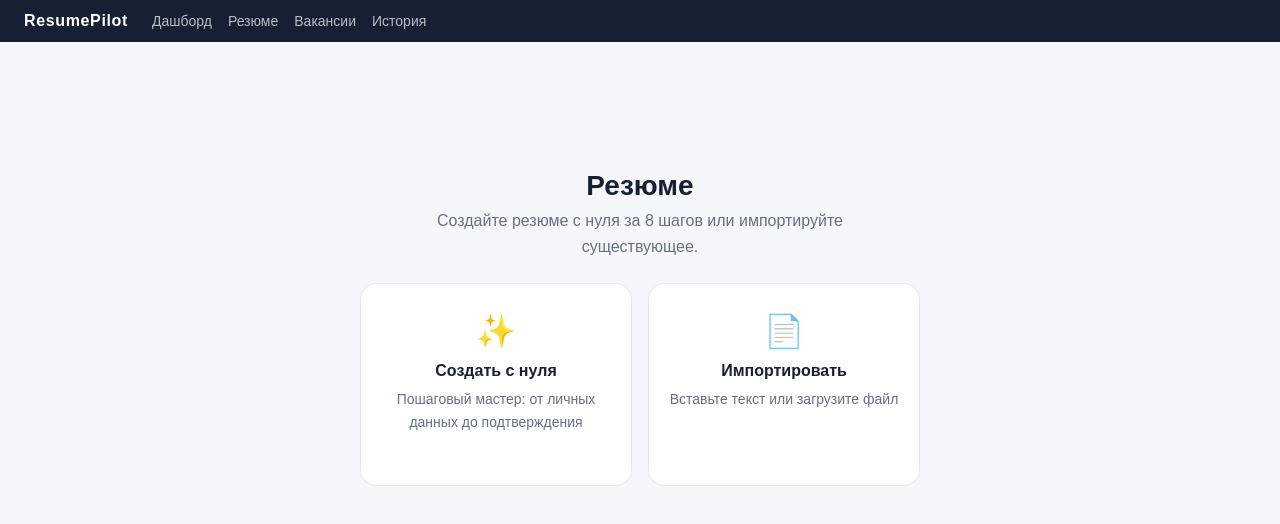
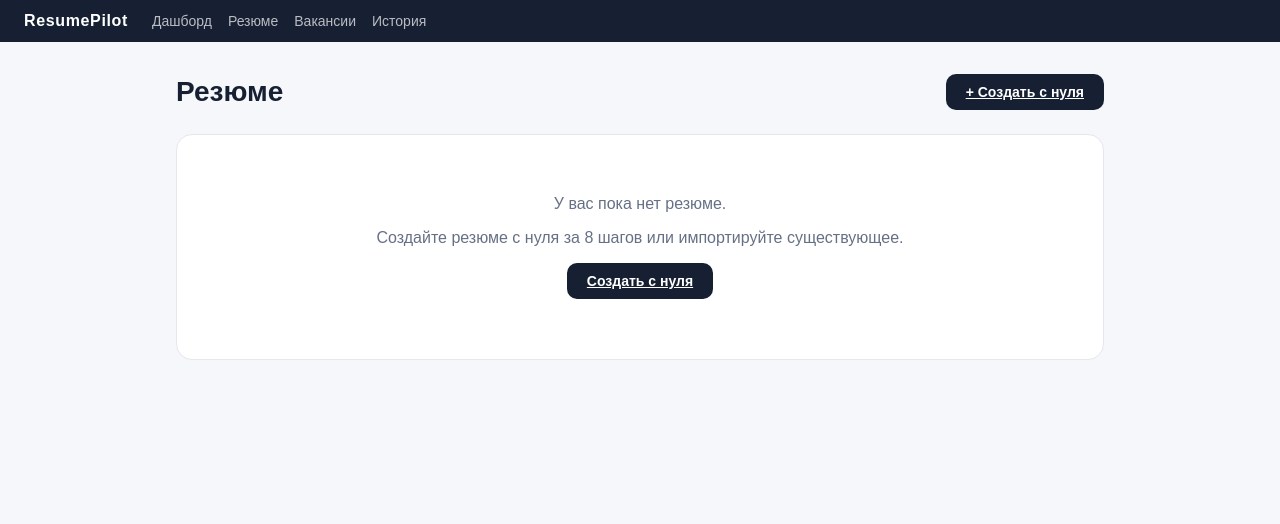
Before and after one commit to vmake2026-code/hh-pilot, a Next.js app: page /resume in a window 1280 px wide. Shown: the top 524 px of the page. Built offline with nearby package versions, Linux system fonts and the light colour scheme.

Commit message:
feat: implement resume list

```diff
--- a/app/resume/page.tsx
+++ b/app/resume/page.tsx
@@ -1,26 +1,70 @@
+"use client";
+
 import Link from "next/link";
+import { listResumeRecords } from "@/services/resume-persistence";
+import { useClientData } from "@/features/use-client-data";
+import { buildResumeListItems } from "@/features/resume-list";
+import Loading from "@/components/ui/loading";
+import type { ResumeRecord } from "@/types/resume";
 
 export default function ResumePage() {
+  const { data, ready } = useClientData(listResumeRecords);
+
+  if (!ready || data === null) {
+    return <Loading />;
+  }
+
+  const records: ResumeRecord[] = data;
+  const items = buildResumeListItems(records);
+
   return (
     <main className="page-wide">
-      <div className="stub-section">
+      <div className="page-header">
         <h1>Резюме</h1>
-        <p>
-          Создайте резюме с нуля за 8 шагов или импортируйте существующее.
-        </p>
-        <div className="entry-grid" style={{ maxWidth: 560, margin: "0 auto" }}>
-          <Link href="/resume/create" className="entry-card">
-            <span className="entry-icon">✨</span>
-            <h3>Создать с нуля</h3>
-            <p>Пошаговый мастер: от личных данных до подтверждения</p>
-          </Link>
-          <Link href="/resume" className="entry-card">
-            <span className="entry-icon">📄</span>
-            <h3>Импортировать</h3>
-            <p>Вставьте текст или загрузите файл</p>
+        <div className="page-header-actions">
+          <Link href="/resume/create" className="btn btn-primary btn-md">
+            + Создать с нуля
           </Link>
         </div>
       </div>
+
+      {items.length === 0 ? (
+        <div className="empty-state">
+          <p>У вас пока нет резюме.</p>
+          <p>Создайте резюме с нуля за 8 шагов или импортируйте существующее.</p>
+          <Link href="/resume/create" className="btn btn-primary btn-md">
+            Создать с нуля
+          </Link>
+        </div>
+      ) : (
+        <div className="vacancy-list">
+          {items.map((item) => (
+            <div key={item.id} className="vacancy-card">
+              <div className="vacancy-card-main">
+                <h3 className="vacancy-card-title">{item.title}</h3>
+                <p className="vacancy-card-company">
+                  Версия v{item.versionNumber ?? "?"} · обновлено{" "}
+                  {new Date(item.updatedAt).toLocaleDateString("ru-RU")}
+                </p>
+              </div>
+              <div className="vacancy-card-meta">
+                <Link
+                  href={`/resume/${item.id}`}
+                  className="btn btn-secondary btn-sm"
+                >
+                  Открыть
+                </Link>
+                <Link
+                  href={`/resume/${item.id}/preview`}
+                  className="btn btn-ghost btn-sm"
+                >
+                  Просмотреть
+                </Link>
+              </div>
+            </div>
+          ))}
+        </div>
+      )}
     </main>
   );
 }
--- /dev/null
+++ b/features/resume-list.ts
@@ -0,0 +1,31 @@
+import type { ResumeRecord, ResumeVersion } from "../types/resume";
+
+interface ResumeListItem {
+  id: string;
+  title: string;
+  versionNumber: number | null;
+  updatedAt: string;
+}
+
+function getCurrentVersion(record: ResumeRecord): ResumeVersion | undefined {
+  return (
+    record.versions.find((v) => v.id === record.resume.currentVersionId) ??
+    record.versions[record.versions.length - 1]
+  );
+}
+
+/**
+ * Shape persisted resume records for the /resume list view.
+ * Pure mapping — keeps the page component free of data-resolution logic.
+ */
+function buildResumeListItems(records: ResumeRecord[]): ResumeListItem[] {
+  return records.map((record) => ({
+    id: record.id,
+    title: record.resume.title,
+    versionNumber: getCurrentVersion(record)?.versionNumber ?? null,
+    updatedAt: record.updatedAt || record.resume.updatedAt,
+  }));
+}
+
+export type { ResumeListItem };
+export { buildResumeListItems };
```
Also changed, not shown: 1 other file (tests, documents, lock files or other folders).
